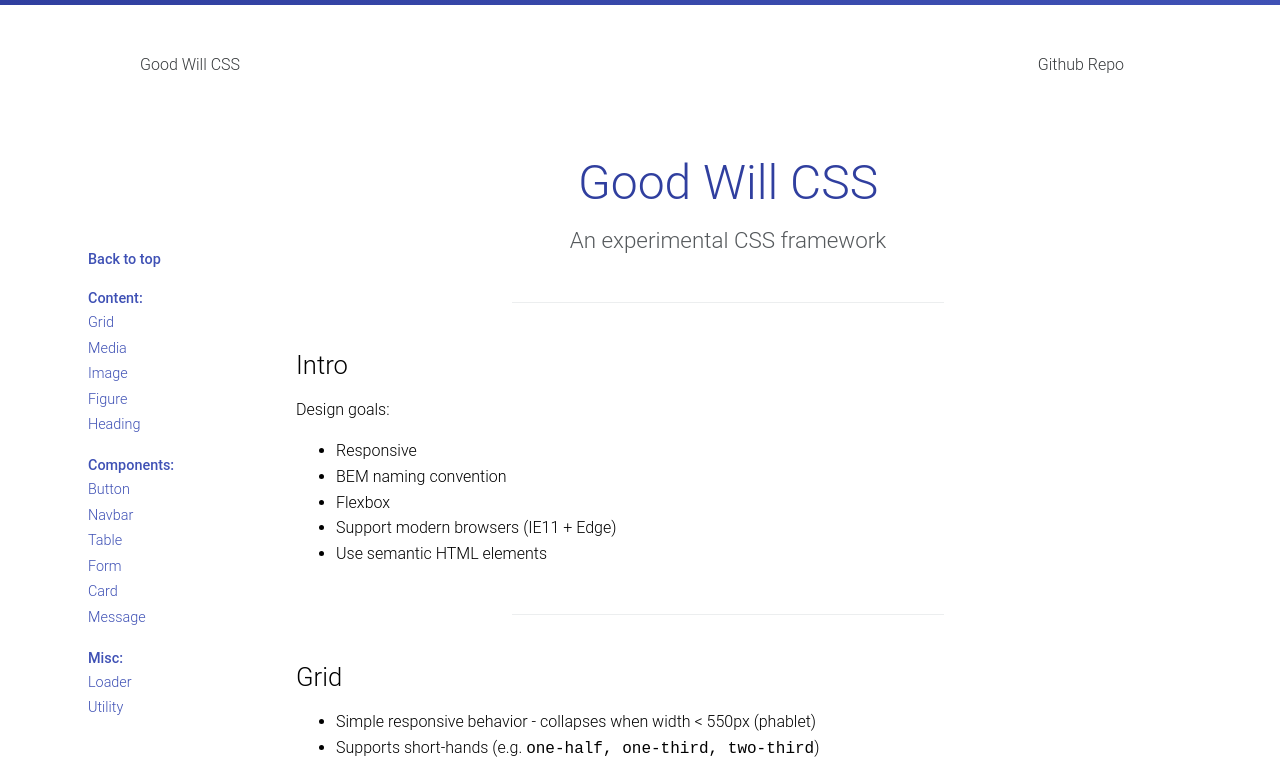
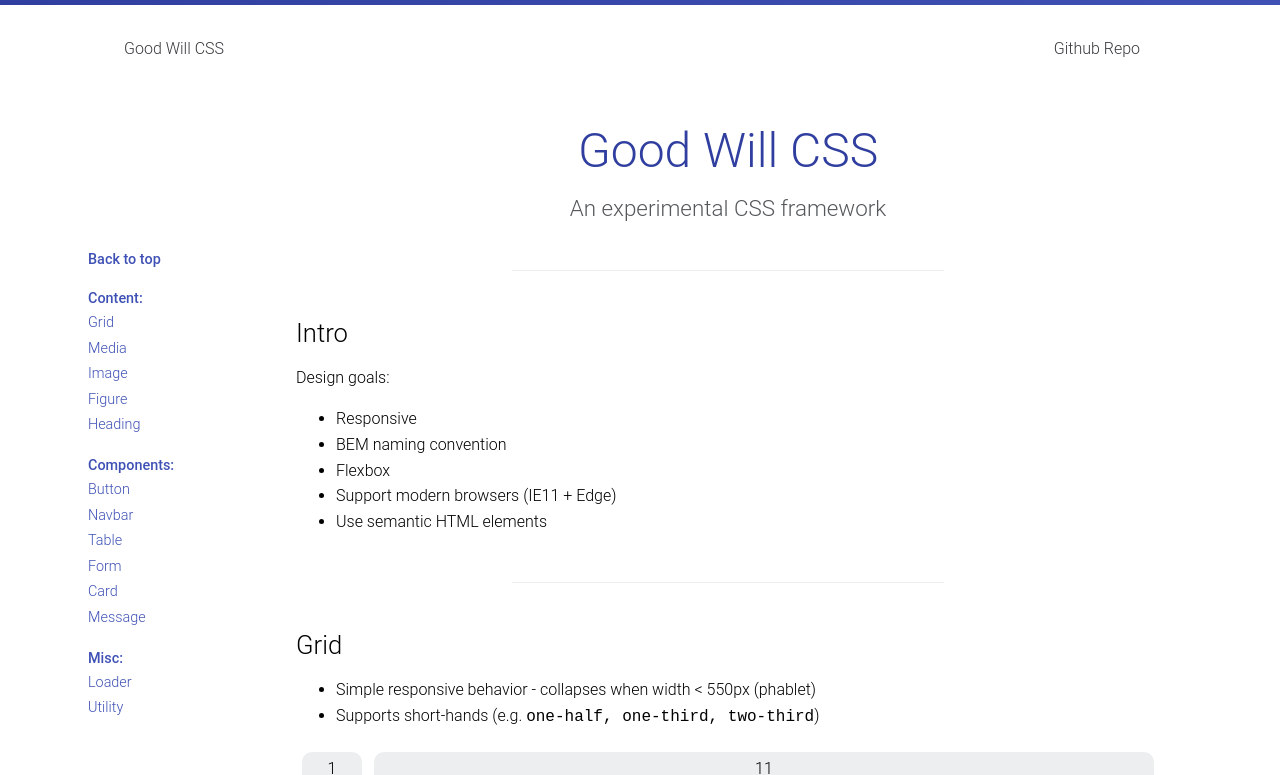
Before and after one commit to wwwillchen/goodwill, a website: page index.html in a window 1280 px wide. Shown: the top 775 px of the page. Drawn offline with nearby package versions, Linux system fonts and the light colour scheme; files that its build step writes are made by us from their sources.

Commit message:
fix navbar padding

```diff
--- a/styles/components/_navbar.scss
+++ b/styles/components/_navbar.scss
@@ -1,5 +1,4 @@
 .navbar {
-  padding: $gutter;
   display: flex;
   flex-wrap: wrap;
   &__left {
```
